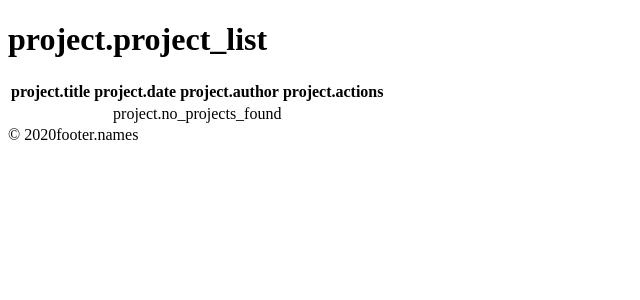
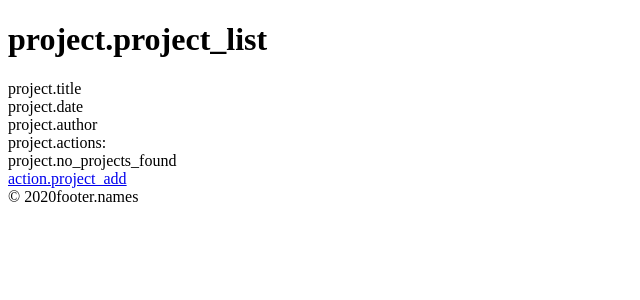
Before and after one commit to ArtWen/PHP-SymfonyProject, a Symfony app: template templates/admin_panel/index.html.twig in a window 1280 px wide. Shown: the part 44-344 px from the top of the page, without its empty margins (0-640 px from the left). Run offline with Twig, Linux system fonts and the light colour scheme; the template is opened without the code that fills it, so the values that code supplies are empty; some libraries are stand-ins or nearby versions.

Commit message:
Tweaked admin views twigs.

```diff
--- a/templates/about/index.html.twig
+++ b/templates/about/index.html.twig
@@ -5,7 +5,7 @@
 {% block body_id 'about_index' %}
 
 {% block main %}
-    {#MADE BY MACIEJ MORYŃ#}
+    {#START MADE BY MACIEJ MORYŃ#}
     <div class="hasMarginTop">
         <div><b>{{ 'about.description'|trans }}</b></div>
         <div><b>{{ 'about.authors'|trans }}</b>{{ 'about.authors_value'|trans }}</div>
--- a/templates/admin_panel/index.html.twig
+++ b/templates/admin_panel/index.html.twig
@@ -3,24 +3,24 @@
 {% block title %}{{ 'admin.admin_label'|trans }}{% endblock %}
 
 {% block main %}
+    {#START MADE BY MACIEJ MORYŃ#}
+    <div class="hasMarginTop">
         <h1>{{ 'project.project_list'|trans }}</h1>
-    <table class="table table-striped table-middle-aligned">
-        <thead>
-        <tr>
-            <th scope="col" class="text-center">{{ 'project.title'|trans }}</th>
-            <th scope="col" class="text-center"><i class="fa fa-calendar" aria-hidden="true"></i>{{ 'project.date'|trans }}</th>
-            <th scope="col" class="text-center"><i class="fa fa-user" aria-hidden="true"></i>{{ 'project.author'|trans }}</th>
-            <th scope="col" class="text-center"><i class="fa fa-cogs" aria-hidden="true"></i>{{ 'project.actions'|trans }}</th>
-        </tr>
-        </thead>
-        <tbody>
-        {%  for project in projects %}
-                <tr>
-                    <td>{{ project.title }}</td>
-                    <td>{{ project.date|format_datetime('medium', 'short', '', 'UTC') }}</td>
-                    <td>{{ project.user.username }}</td>
-                    <td class="text-right">
-                        <div class="item-actions">
+        <div class="tableRow">
+
+            <div class="col70">
+                <div class="tableRow">
+                    <div class="tableHeader cell45">{{ 'project.title'|trans }}</div>
+                    <div class="tableHeader cell15"><i class="fa fa-calendar" aria-hidden="true"></i> {{ 'project.date'|trans }}</div>
+                    <div class="tableHeader cell15"><i class="fa fa-user" aria-hidden="true"></i> {{ 'project.author'|trans }}</div>
+                    <div class="tableHeader cell25"><i class="fa fa-cogs" aria-hidden="true"></i> {{ 'project.actions'|trans }}:</div>
+                </div>
+                {% for project in projects %}
+                    <div class="tableRow">
+                        <div class="tableCell tableTextLeft cell45">{{ project.title }}</div>
+                        <div class="tableCell tableTextCenter cell15">{{ project.date|format_datetime('medium', 'short', '', 'UTC') }}</div>
+                        <div class="tableCell tableTextCenter cell15">{{ project.user.username }}</div>
+                        <div class="tableCell tableTextRight cell25">
                             <a href="{{ path('admin_view_project', {id: project.id}) }}" class="btn btn-sm btn-info">
                                 <i class="fa fa-eye" aria-hidden="true"></i> {{ 'action.project_view'|trans }}
                             </a>
@@ -31,25 +31,21 @@
                                 <i class="fa fa-trash" aria-hidden="true"></i> {{ 'action.project_delete'|trans }}
                             </a>
                         </div>
-                    </td>
-                </tr>
+                    </div>
                     {% else %}
-                <tr>
-                    <td colspan="4" align="center">{{ 'project.no_projects_found'|trans }}</td>
-                </tr>
+                        <div class="tableRow tableTextCenter">
+                            {{ 'project.no_projects_found'|trans }}
+                        </div>
                 {% endfor %}
-        </tbody>
-    </table>
-{% endblock %}
+            </div>
 
-{% block sidebar %}
-
-    <div class="section">
+            <div class="col30 hasHorizontalPadding">
                 <a href="{{ path('admin_new_project')}}" class="btn btn-lg btn-block btn-success">
-            <i class="fa fa-edit" aria-hidden="true"></i> {{ 'action.project_add'|trans }}
+                    <i class="fa fa-edit" aria-hidden="true"></i>   {{ 'action.project_add'|trans }}
                 </a>
             </div>
 
-    {{ parent() }}
-
+        </div>
+    </div>
+    {#END MADE BY MACIEJ MORYŃ#}
 {% endblock %}
--- a/templates/base.html.twig
+++ b/templates/base.html.twig
@@ -8,6 +8,7 @@
             {{ encore_entry_link_tags('app') }}
         {% endblock %}
     </head>
+    {#START MADE BY MACIEJ MORYŃ#}
     <body>
         <nav class="navbar row">
             <div class="headerTitle link">
@@ -54,4 +55,5 @@
             </div>
         {% endblock %}
     </body>
+    {#END MADE BY MACIEJ MORYŃ#}
 </html>
--- a/templates/projects/index.html.twig
+++ b/templates/projects/index.html.twig
@@ -3,7 +3,7 @@
 {% block body_id 'projects_index' %}
 
 {% block main %}
-    {#MADE BY MACIEJ MORYŃ#}
+    {#START MADE BY MACIEJ MORYŃ#}
     {% for project in projects %}
         <div class="hasMarginTop">
             <h3><a href="{{ path('projects_project', {id: project.id}) }}"><b>{{ project.title }}</b></a></h3>
--- a/templates/projects/project_show.html.twig
+++ b/templates/projects/project_show.html.twig
@@ -3,12 +3,12 @@
 {% block body_id 'projects_project_show' %}
 
 {% block main %}
-    {#MADE BY MACIEJ MORYŃ#}
+    {#START MADE BY MACIEJ MORYŃ#}
     <div class="hasMarginTop">
         <h3><b>{{ project.title }}</b></h3>
         <div><i class="fa fa-calendar"></i> {{ project.date | format_datetime('long', 'medium', '', 'UTC') }}</div>
         <div><i class="fa fa-user"></i> {{ project.user.username }}</div>
-        <div>{{ project.description | markdown_to_html }}</div>
+        <div class="hasMarginTop">{{ project.description | markdown_to_html }}</div>
     </div>
     {#END MADE BY MACIEJ MORYŃ#}
 {% endblock %}
```
Also changed, not shown: assets/css/app.scss (+20 -1 lines), assets/css/table-style.scss (added, +45 -0 lines), templates/admin_panel/view.html.twig (+11 -18 lines). Lines whose indentation alone changed are shown as unchanged.
